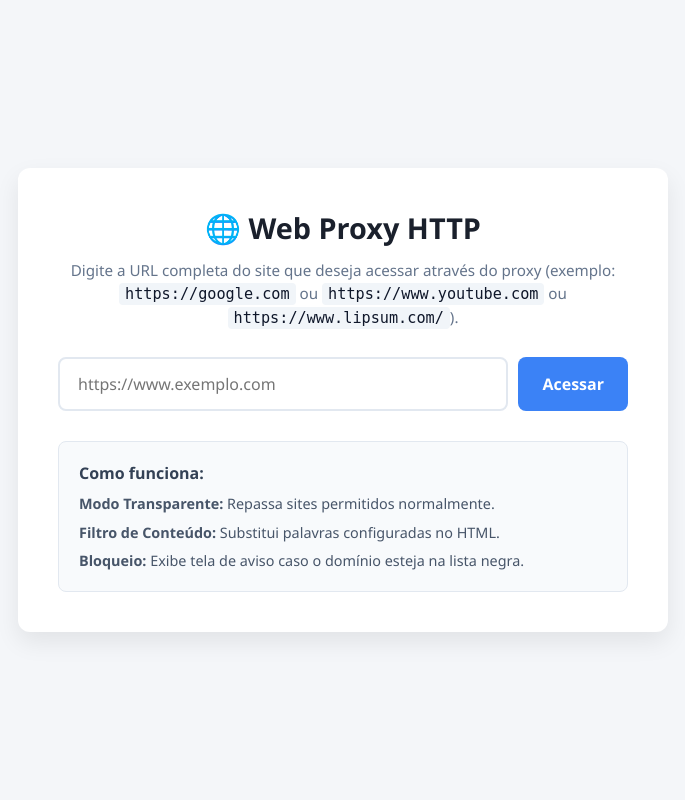
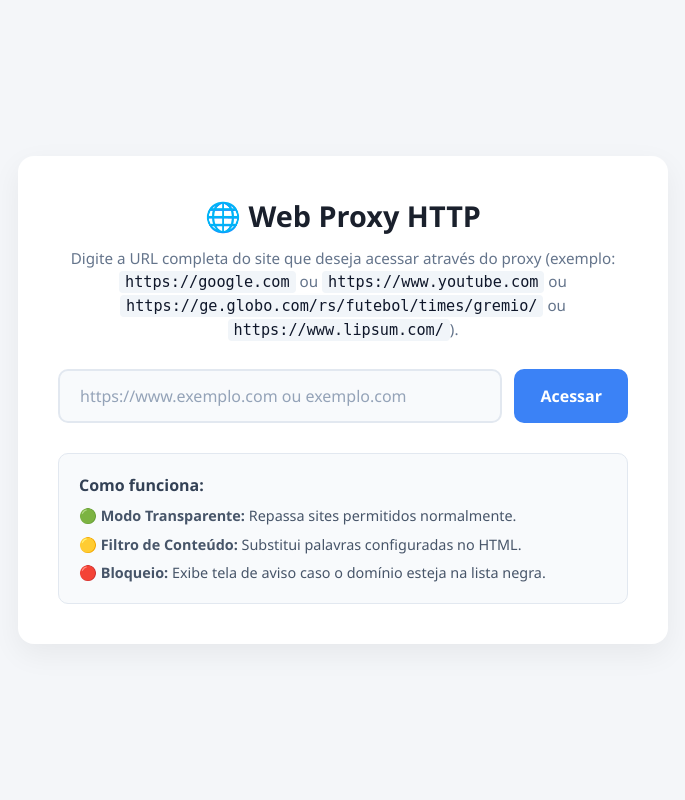
Before and after one commit to mathspin/sistemas_internet_2_1bi, a Flask app: page / in a window 1280 px wide. Shown: the whole page, without its empty margins (297-982 px from the left). Run offline with Flask 3, Linux system fonts and the light colour scheme.

Commit message:
finalização das funcionalidades

```diff
--- a/app.py
+++ b/app.py
@@ -11,7 +11,7 @@ def home():
     """Renderiza a página inicial."""
     return render_template('index.html')
 
-@app.route('/proxy', methods=['GET', 'POST'])
+@app.route('/proxy', methods=['GET'])
 def proxy_form():
     """Recebe a URL enviada pelo formulário."""
     target_url = request.args.get('url') or request.form.get('url')
@@ -20,20 +20,22 @@ def proxy_form():
 
     return fetch_and_forward(target_url)
 
-@app.route('/<path:target_url>', methods=['GET', 'POST', 'PUT', 'DELETE', 'PATCH'])
+@app.route('/<path:target_url>', methods=['GET'])
 def proxy_path(target_url):
     """Suporta o acesso direto via URL: localhost:5000/http://exemplo.com"""
     return fetch_and_forward(target_url)
 
 def fetch_and_forward(target_url):
-    # Garante o formato com protocolo
+    # Remove espaços extras no início e fim da URL
+    target_url = target_url.strip()
+
+    # Se o usuário não digitou o protocolo (http:// ou https://), adiciona http:// por padrão
     if not target_url.startswith(('http://', 'https://')):
         target_url = 'http://' + target_url
 
     # Extrai o domínio para validar se é um host conectável válido
     parsed = urlparse(target_url)
     domain = parsed.netloc.split(':')[0]
-
 
     # Descarta requisições relativas de sub-recursos mal formatados (ex: xjs, async, shared_dict)
     if not domain or '.' not in domain or domain in ['xjs', 'async', 'shared_dict']:
--- a/blocked.json
+++ b/blocked.json
@@ -1 +1 @@
-{ "bloqueados": ["www.sitex.com", "redes-sociais.net", "joguinhos.io", "https://www.youtube.com/"] }
+{ "bloqueados": ["www.sitex.com", "redes-sociais.net", "joguinhos.io", "www.youtube.com"] }
--- a/static/style.css
+++ b/static/style.css
@@ -2,7 +2,7 @@
     margin: 0;
     padding: 0;
     box-sizing: border-box;
-    font-family: 'Segoe UI', Tahoma, Geneva, Verdana, sans-serif;
+    font-family: 'Segoe UI', -apple-system, BlinkMacSystemFont, Roboto, sans-serif;
 }
 
 body {
@@ -23,8 +23,15 @@ body {
 .card {
     background: #ffffff;
     padding: 40px;
-    border-radius: 12px;
-    box-shadow: 0 10px 25px rgba(0, 0, 0, 0.08);
+    border-radius: 16px;
+    box-shadow: 0 10px 30px rgba(0, 0, 0, 0.06);
+    transition: transform 0.2s ease;
+}
+
+/* Variação para o Card de Bloqueio */
+.card.card-blocked {
+    border-top: 6px solid #ef4444;
+    text-align: center;
 }
 
 h1 {
@@ -32,6 +39,10 @@ h1 {
     color: #1a202c;
     margin-bottom: 12px;
     text-align: center;
+}
+
+.card-blocked h1 {
+    color: #dc2626;
 }
 
 .description {
@@ -54,46 +65,79 @@ code {
     margin-bottom: 30px;
 }
 
+/* Barra de Entrada Estilizada */
 .input-group {
     display: flex;
-    gap: 10px;
+    gap: 12px;
+    background-color: #ffffff;
 }
 
+input[type="text"],
 input[type="url"] {
     flex: 1;
-    padding: 14px 18px;
+    padding: 14px 20px;
     font-size: 1rem;
+    color: #1e293b;
+    background-color: #f8fafc;
     border: 2px solid #e2e8f0;
-    border-radius: 8px;
+    border-radius: 10px;
     outline: none;
-    transition: border-color 0.2s;
+    transition: all 0.25s ease-in-out;
 }
 
-input[type="url"]:focus {
-    border-color: #3b82f6;
+input[type="text"]::placeholder,
+input[type="url"]::placeholder {
+    color: #94a3b8;
 }
 
-button {
-    padding: 14px 24px;
+input[type="text"]:focus,
+input[type="url"]:focus {
+    background-color: #ffffff;
+    border-color: #3b82f6;
+    box-shadow: 0 0 0 4px rgba(59, 130, 246, 0.15);
+}
+
+button, .btn {
+    padding: 14px 26px;
     font-size: 1rem;
     font-weight: 600;
     background-color: #3b82f6;
     color: #ffffff;
     border: none;
-    border-radius: 8px;
+    border-radius: 10px;
     cursor: pointer;
-    transition: background-color 0.2s;
+    text-decoration: none;
+    display: inline-block;
+    transition: all 0.2s ease-in-out;
 }
 
-button:hover {
+button:hover, .btn:hover {
     background-color: #2563eb;
+    box-shadow: 0 4px 12px rgba(37, 99, 235, 0.25);
+    transform: translateY(-1px);
 }
 
+button:active, .btn:active {
+    transform: translateY(0);
+}
+
+/* Caixas de Informação */
 .info-box {
     background-color: #f8fafc;
     border: 1px solid #e2e8f0;
-    border-radius: 8px;
+    border-radius: 10px;
     padding: 20px;
+}
+
+.info-box.blocked-info {
+    background-color: #fef2f2;
+    border-color: #fca5a5;
+    margin-bottom: 24px;
+}
+
+.info-box.blocked-info p {
+    color: #991b1b;
+    font-size: 0.95rem;
 }
 
 .info-box h3 {
--- a/templates/index.html
+++ b/templates/index.html
@@ -13,15 +13,15 @@
             <h1>🌐 Web Proxy HTTP</h1>
             <p class="description">
                 Digite a URL completa do site que deseja acessar através do proxy
-                (exemplo: <code>https://google.com</code> ou <code>https://www.youtube.com</code> ou <code>https://www.lipsum.com/</code>).
+                (exemplo: <code>https://google.com</code> ou <code>https://www.youtube.com</code> ou <code>https://ge.globo.com/rs/futebol/times/gremio/</code> ou <code>https://www.lipsum.com/</code>).
             </p>
 
             <form action="/proxy" method="GET" class="search-form">
                 <div class="input-group">
                     <input
-                        type="url"
+                        type="text"
                         name="url"
-                        placeholder="https://www.exemplo.com"
+                        placeholder="https://www.exemplo.com ou exemplo.com"
                         required
                         autocomplete="off"
                     >
@@ -32,9 +32,9 @@
             <div class="info-box">
                 <h3>Como funciona:</h3>
                 <ul>
-                    <li> <strong>Modo Transparente:</strong> Repassa sites permitidos normalmente.</li>
-                    <li> <strong>Filtro de Conteúdo:</strong> Substitui palavras configuradas no HTML.</li>
-                    <li> <strong>Bloqueio:</strong> Exibe tela de aviso caso o domínio esteja na lista negra.</li>
+                    <li>🟢 <strong>Modo Transparente:</strong> Repassa sites permitidos normalmente.</li>
+                    <li>🟡 <strong>Filtro de Conteúdo:</strong> Substitui palavras configuradas no HTML.</li>
+                    <li>🔴 <strong>Bloqueio:</strong> Exibe tela de aviso caso o domínio esteja na lista negra.</li>
                 </ul>
             </div>
         </div>
--- a/utils/proxy.py
+++ b/utils/proxy.py
@@ -38,19 +38,28 @@ def log_access(url, action):
     with open(LOG_FILE, 'w', encoding='utf-8') as f:
         json.dump(logs, f, ensure_ascii=False, indent=4)
 
+def normalize_domain(domain_str):
+    """Remove protocolo, portas, caminhos e o subdomínio 'www.' para comparar domínios limpos."""
+    parsed = urlparse(domain_str if domain_str.startswith(('http://', 'https://')) else 'http://' + domain_str)
+    host = (parsed.netloc or parsed.path.split('/')[0]).lower()
+    host = host.split(':')[0]  # Remove porta se houver
+    if host.startswith('www.'):
+        host = host[4:]
+
+    return host
+
 def is_blocked(target_url):
-    """Verifica se o domínio da URL está contido no blocked.json."""
+    """Verifica se o domínio da URL está contido no blocked.json de forma flexível."""
     blocked_data = load_json(BLOCKED_FILE)
     blocked_list = blocked_data.get("bloqueados", [])
 
-    parsed = urlparse(target_url)
-    domain = parsed.netloc.lower() or parsed.path.split('/')[0].lower()
+    target_domain = normalize_domain(target_url)
 
     for item in blocked_list:
-        item_parsed = urlparse(item if item.startswith(('http://', 'https://')) else 'http://' + item)
-        item_domain = (item_parsed.netloc or item_parsed.path.split('/')[0]).lower()
+        item_domain = normalize_domain(item)
 
-        if domain == item_domain or item_domain in domain:
+        # Bloqueia se os domínios base forem iguais ou se target_domain for um subdomínio do item
+        if target_domain == item_domain or target_domain.endswith('.' + item_domain) or item_domain.endswith('.' + target_domain):
             return True
     return False
 
```
Also changed, not shown: log.json (deleted, +0 -72 lines), templates/blocked.html (+5 -5 lines).
